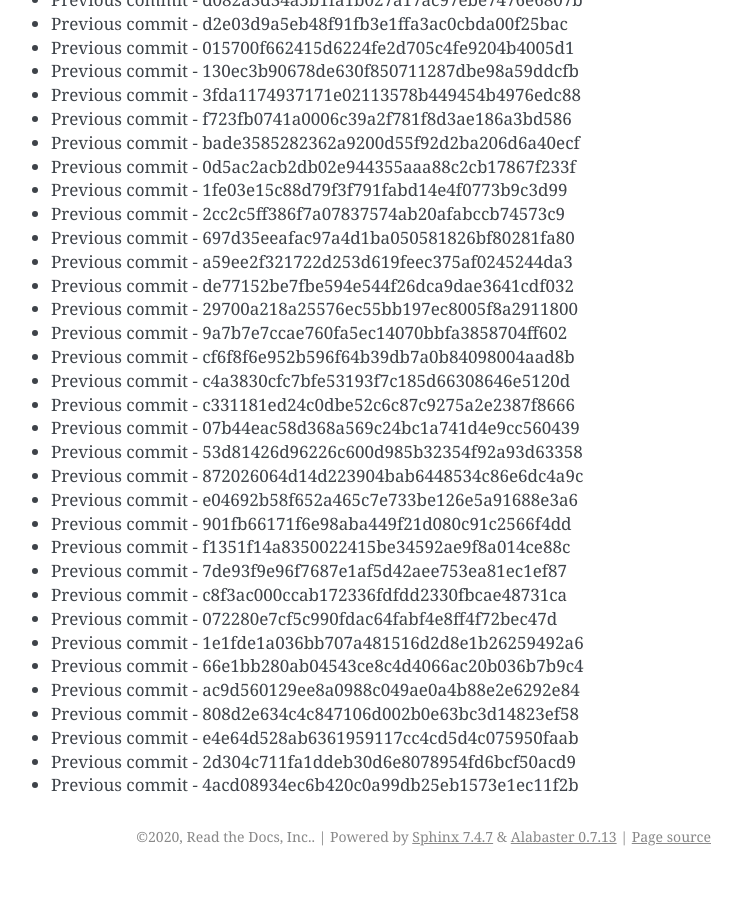
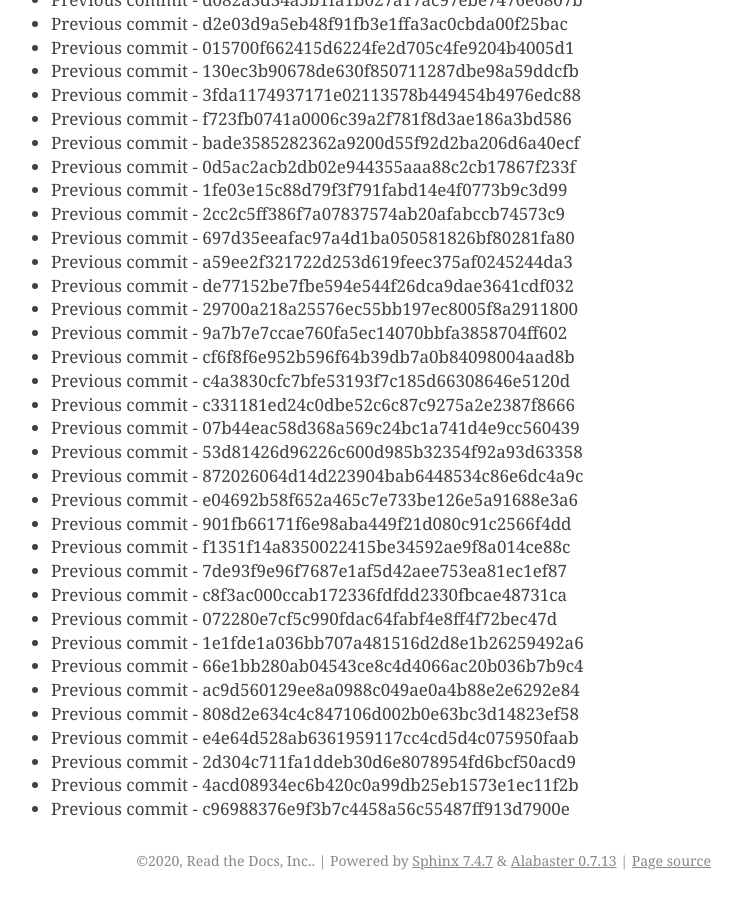
Before and after one commit to readthedocs/rtd-git-stresstest, a Sphinx documentation site: the page built from docs/updates.rst, in a window 1280 px wide and 900 px high, scrolled down 38088 px. Shown: the whole window, without its empty margins (399-1141 px from the left). Built offline with Sphinx 7.4.7, drawn with Linux system fonts in a browser that asks for light colours; before the commit the page ends 38964 px from its top, so only the background shows below that.

Commit message:
Generating commit from previous: c96988376e9f3b7c4458a56c55487ff913d7900e

```diff
--- a/docs/updates.rst
+++ b/docs/updates.rst
@@ -1632,3 +1632,4 @@ It can be tested for any performance characteristics.
 * Previous commit - e4e64d528ab6361959117cc4cd5d4c075950faab
 * Previous commit - 2d304c711fa1ddeb30d6e8078954fd6bcf50acd9
 * Previous commit - 4acd08934ec6b420c0a99db25eb1573e1ec11f2b
+* Previous commit - c96988376e9f3b7c4458a56c55487ff913d7900e
```
